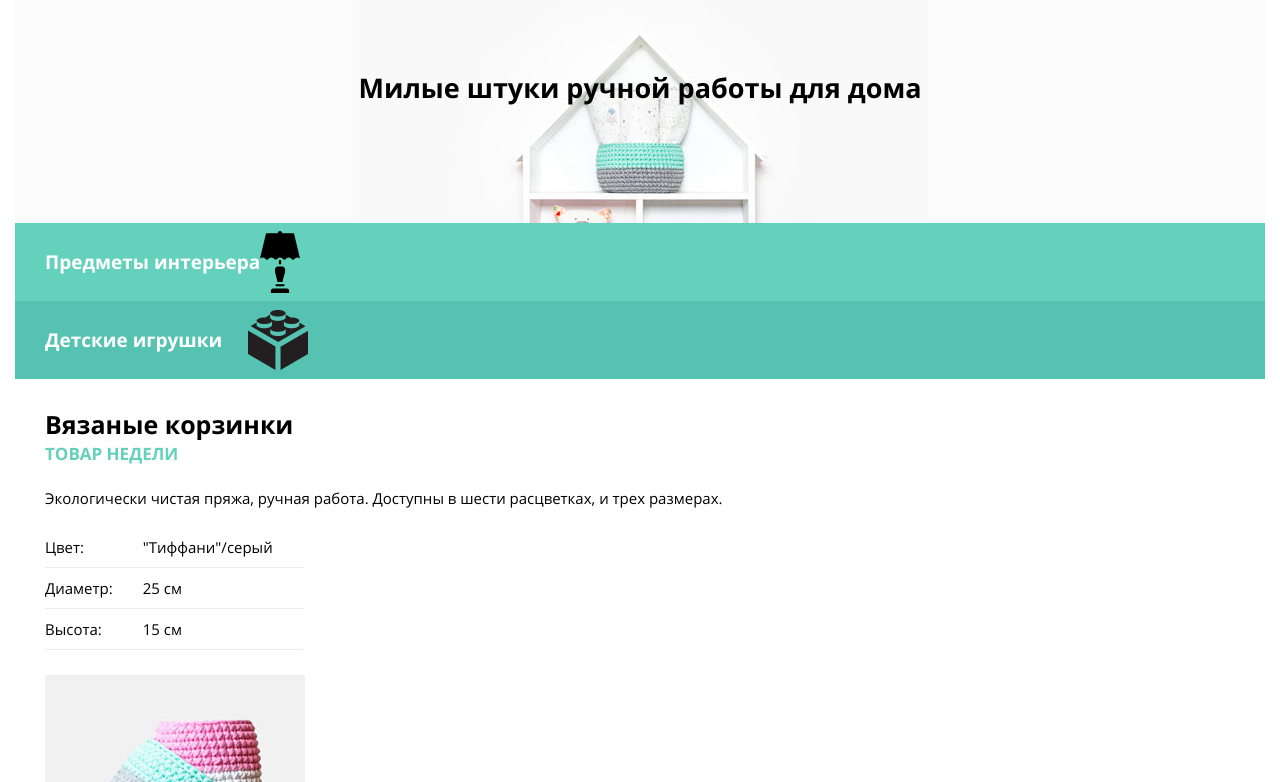
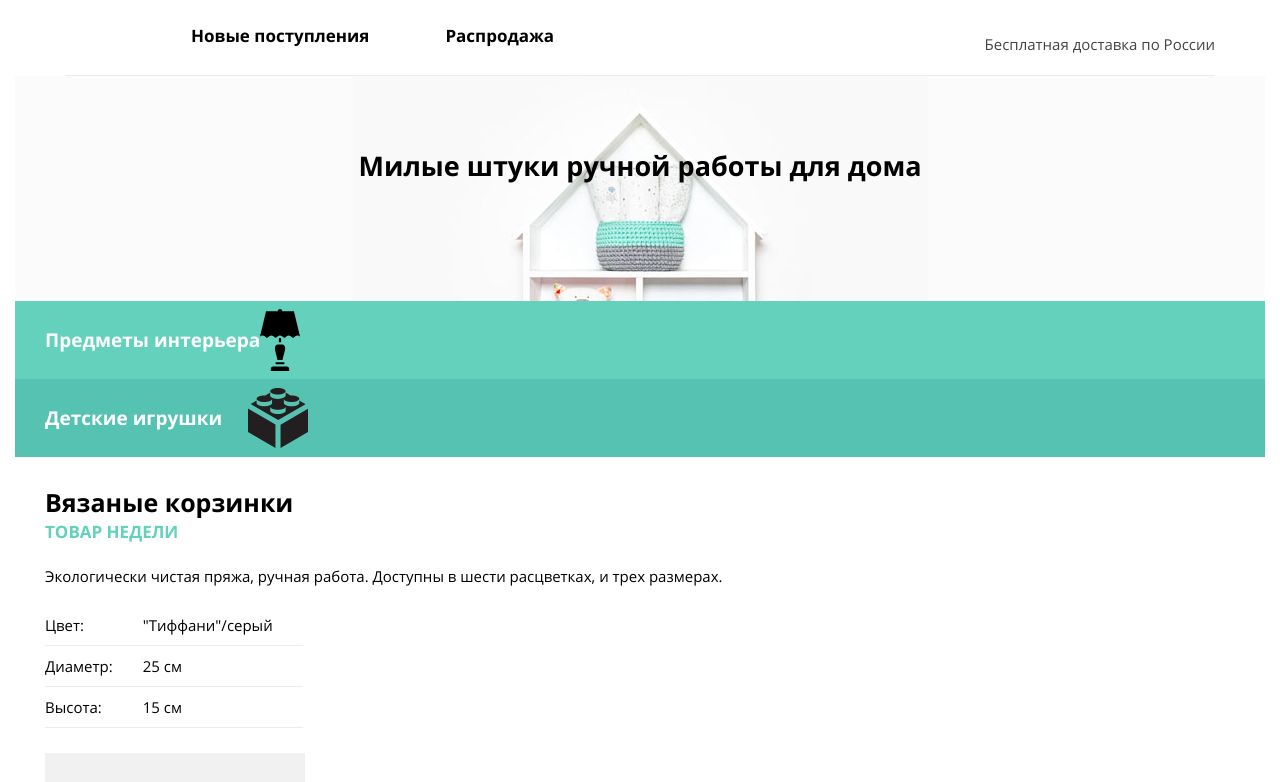
Before and after one commit to Chel213/355375-mishka, a website: page source/index.html in a window 1280 px wide. Shown: the part 81-863 px from the top of the page. Drawn offline with nearby package versions, Linux system fonts and the light colour scheme; files that its build step writes are made by us from their sources.

Commit message:
добавил доп блок навигации

```diff
--- a/source/index.html
+++ b/source/index.html
@@ -23,7 +23,10 @@
           <li class="site-navigation__item site-navigation__item--search"><a class="site-navigation__link" href="#">Поиск по сайту</a></li>
           <li class="site-navigation__item site-navigation__item--cart"><a class="site-navigation__link" href="#">Корзина: пока пуста</a></li>
         </ul>
-
+        <ul class="site-navigation__list site-navigation__list--additional">
+          <li class="site-navigation__item"><a class="site-navigation__link" href="#">Новые поступления</a> </li>
+          <li class="site-navigation__item"><a class="site-navigation__link" href="#">Распродажа</a> </li>
+        </ul>
         <a class="main-header__delivery" href="delivery.html">Бесплатная доставка по России</a>
       </nav>
     </header>
```
